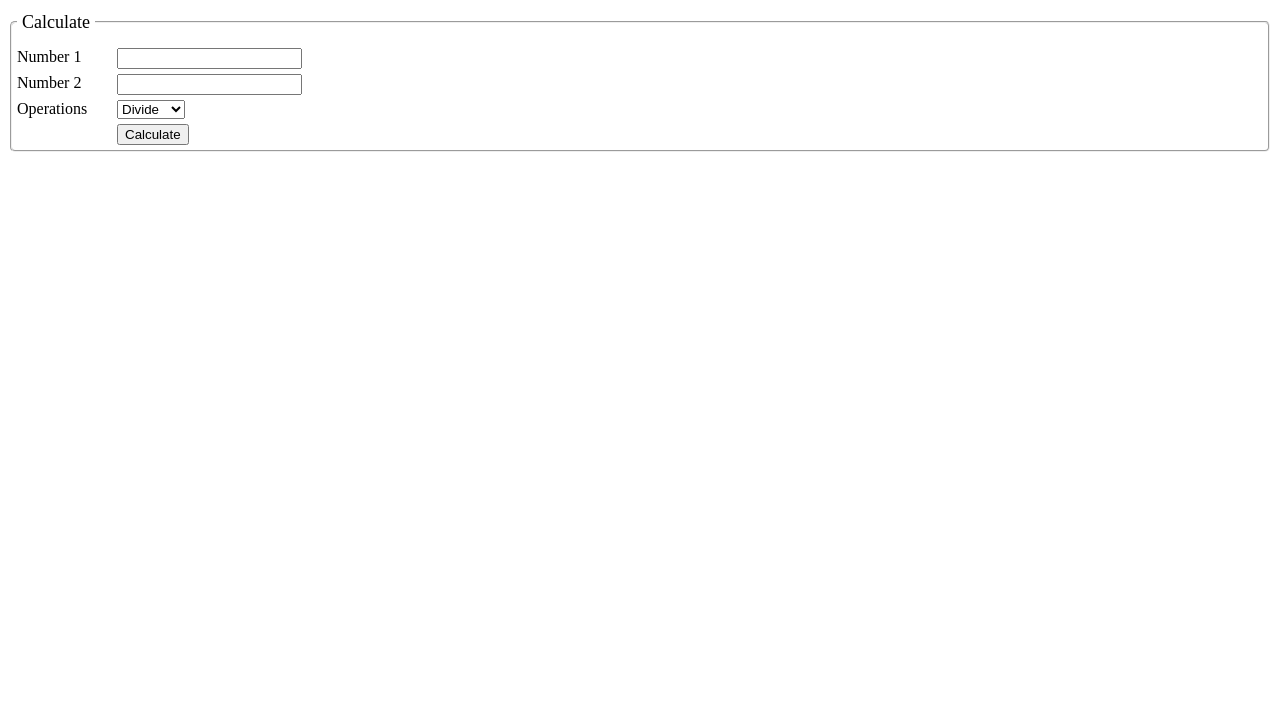
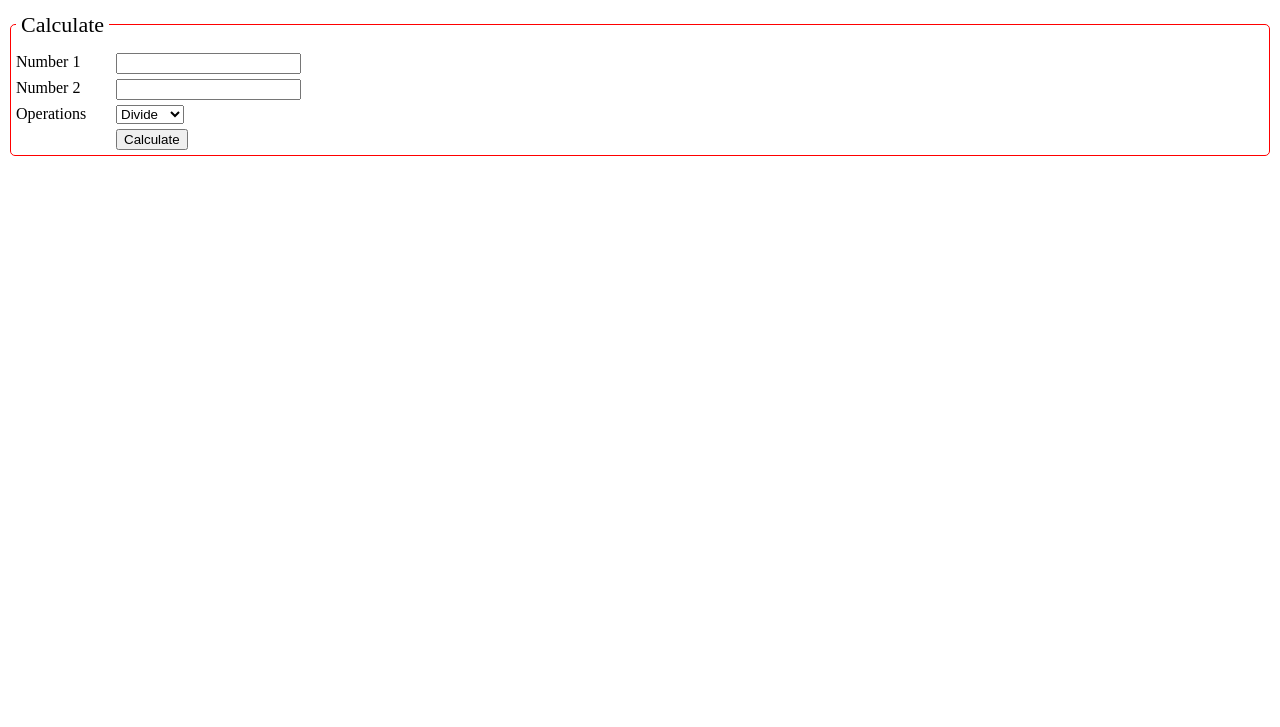
Before and after one commit to mubarekjemalali/8-simple-calculator, a website: page index.html in a window 1280 px wide. Shown: the part 73-800 px from the top of the page. Drawn offline with Linux system fonts and the light colour scheme.

Commit message:
Update style.css

```diff
--- a/style.css
+++ b/style.css
@@ -1,4 +1,7 @@
-body h1,h2,h3,h4{
+body h1,
+h2,
+h3,
+h4 {
     text-align: center;
 }
 
@@ -25,26 +28,28 @@ body h1,h2,h3,h4{
     background: #6d4342;
 }
 
-.formType.hint, footer .back {
+.formType.hint,
+footer .back {
     color: #573131;
     margin-left: 5px;
 }
 
-fieldset{
+fieldset {
     border-radius: 5px;
     padding: 5px;
     text-align: left;
+    border: 1px solid red;
 }
 
 fieldset legend {
-    font-size: 18px;
+    font-size: 22px;
     padding: 5px;
     border-radius: 2px;
-   background-color: white;
+    background-color: white;
 
 }
 
-fieldset p{
+fieldset p {
     text-align: center;
 }
 
@@ -55,7 +60,8 @@ fieldset p{
     margin: auto auto;
 }
 
-footer a, div.form-body a{
+footer a,
+div.form-body a {
     height: 24px;
     display: inline-flex;
     text-decoration: none;
```
